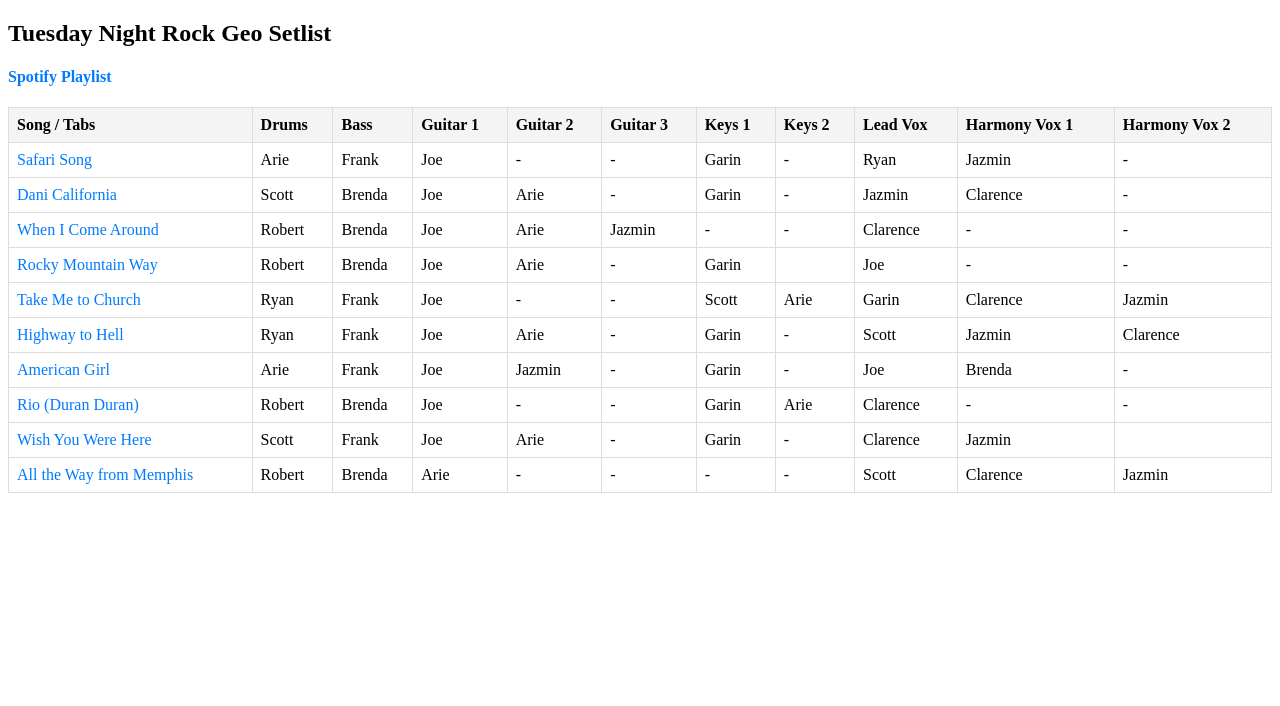
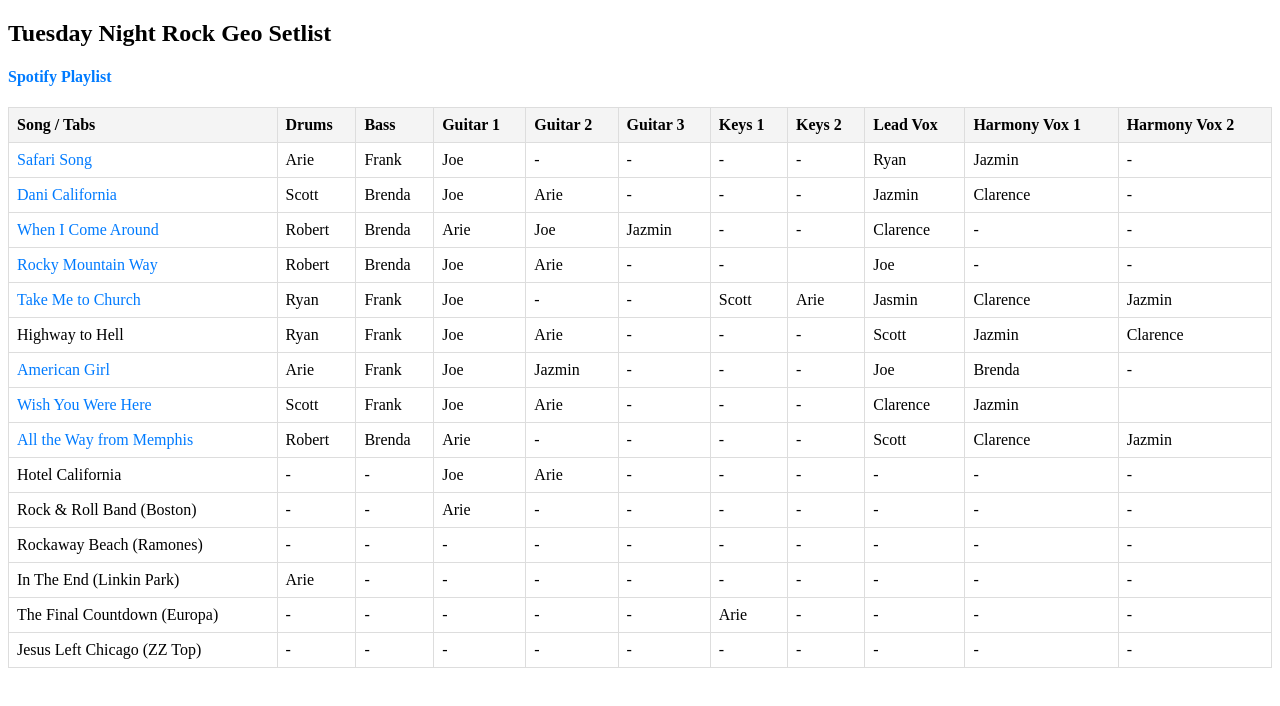
Before and after one commit to arie-matsliah/tnr, a plain HTML site: page index.html in a window 1280 px wide. Drawn offline with Linux system fonts and the light colour scheme.

Commit message:
Update index.html

```diff
--- a/index.html
+++ b/index.html
@@ -50,7 +50,7 @@
             <td>Joe</td>
             <td>-</td>
             <td>-</td>
-            <td>Garin</td>
+            <td>-</td>
             <td>-</td>
             <td>Ryan</td>
             <td>Jazmin</td>
@@ -63,7 +63,7 @@
             <td>Joe</td>
             <td>Arie</td>
             <td>-</td>
-            <td>Garin</td>
+            <td>-</td>
             <td>-</td>
             <td>Jazmin</td>
             <td>Clarence</td>
@@ -73,8 +73,8 @@
             <td><a href="When%20I%20Come%20Around.pdf">When I Come Around</a></td>
             <td>Robert</td>
             <td>Brenda</td>
+            <td>Arie</td>
             <td>Joe</td>
-            <td>Arie</td>
             <td>Jazmin</td>
             <td>-</td>
             <td>-</td>
@@ -89,7 +89,7 @@
             <td>Joe</td>
             <td>Arie</td>
             <td>-</td>
-            <td>Garin</td>
+            <td>-</td>
             <td></td>
             <td>Joe</td>
             <td>-</td>
@@ -104,18 +104,18 @@
             <td>-</td>
             <td>Scott</td>
             <td>Arie</td>
-            <td>Garin</td>
+            <td>Jasmin</td>
             <td>Clarence</td>
             <td>Jazmin</td>
         </tr>
         <tr>
-            <td><a href="https://open.spotify.com/search/Highway%20to%20Hell%20ACDC">Highway to Hell</a></td>
+            <td>Highway to Hell</td>
             <td>Ryan</td>
             <td>Frank</td>
             <td>Joe</td>
             <td>Arie</td>
             <td>-</td>
-            <td>Garin</td>
+            <td>-</td>
             <td>-</td>
             <td>Scott</td>
             <td>Jazmin</td>
@@ -128,23 +128,10 @@
             <td>Joe</td>
             <td>Jazmin</td>
             <td>-</td>
-            <td>Garin</td>
+            <td>-</td>
             <td>-</td>
             <td>Joe</td>
             <td>Brenda</td>
-            <td>-</td>
-        </tr>
-        <tr>
-            <td><a href="Rio.pdf">Rio (Duran Duran)</a></td>
-            <td>Robert</td>
-            <td>Brenda</td>
-            <td>Joe</td>
-            <td>-</td>
-            <td>-</td>
-            <td>Garin</td>
-            <td>Arie</td>
-            <td>Clarence</td>
-            <td>-</td>
             <td>-</td>
         </tr>
         <tr>
@@ -154,7 +141,7 @@
             <td>Joe</td>
             <td>Arie</td>
             <td>-</td>
-            <td>Garin</td>
+            <td>-</td>
             <td>-</td>
             <td>Clarence</td>
             <td>Jazmin</td>
@@ -173,6 +160,85 @@
             <td>Clarence</td>
             <td>Jazmin</td>
         </tr>
+        <tr>
+            <td>Hotel California</td>
+            <td>-</td>
+            <td>-</td>
+            <td>Joe</td>
+            <td>Arie</td>
+            <td>-</td>
+            <td>-</td>
+            <td>-</td>
+            <td>-</td>
+            <td>-</td>
+            <td>-</td>
+        </tr>
+        <tr>
+            <td>Rock & Roll Band (Boston)</td>
+            <td>-</td>
+            <td>-</td>
+            <td>Arie</td>
+            <td>-</td>
+            <td>-</td>
+            <td>-</td>
+            <td>-</td>
+            <td>-</td>
+            <td>-</td>
+            <td>-</td>
+        </tr>
+        <tr>
+            <td>Rockaway Beach (Ramones)</td>
+            <td>-</td>
+            <td>-</td>
+            <td>-</td>
+            <td>-</td>
+            <td>-</td>
+            <td>-</td>
+            <td>-</td>
+            <td>-</td>
+            <td>-</td>
+            <td>-</td>
+        </tr>
+        <tr>
+            <td>In The End (Linkin Park)</td>
+            <td>Arie</td>
+            <td>-</td>
+            <td>-</td>
+            <td>-</td>
+            <td>-</td>
+            <td>-</td>
+            <td>-</td>
+            <td>-</td>
+            <td>-</td>
+            <td>-</td>
+        </tr>
+        <tr>
+            <td>The Final Countdown (Europa)</td>
+            <td>-</td>
+            <td>-</td>
+            <td>-</td>
+            <td>-</td>
+            <td>-</td>
+            <td>Arie</td>
+            <td>-</td>
+            <td>-</td>
+            <td>-</td>
+            <td>-</td>
+        </tr>
+        <tr>
+            <td>Jesus Left Chicago (ZZ Top)</td>
+            <td>-</td>
+            <td>-</td>
+            <td>-</td>
+            <td>-</td>
+            <td>-</td>
+            <td>-</td>
+            <td>-</td>
+            <td>-</td>
+            <td>-</td>
+            <td>-</td>
+        </tr>
+
       </tbody>
    </table>
 </body>
```
